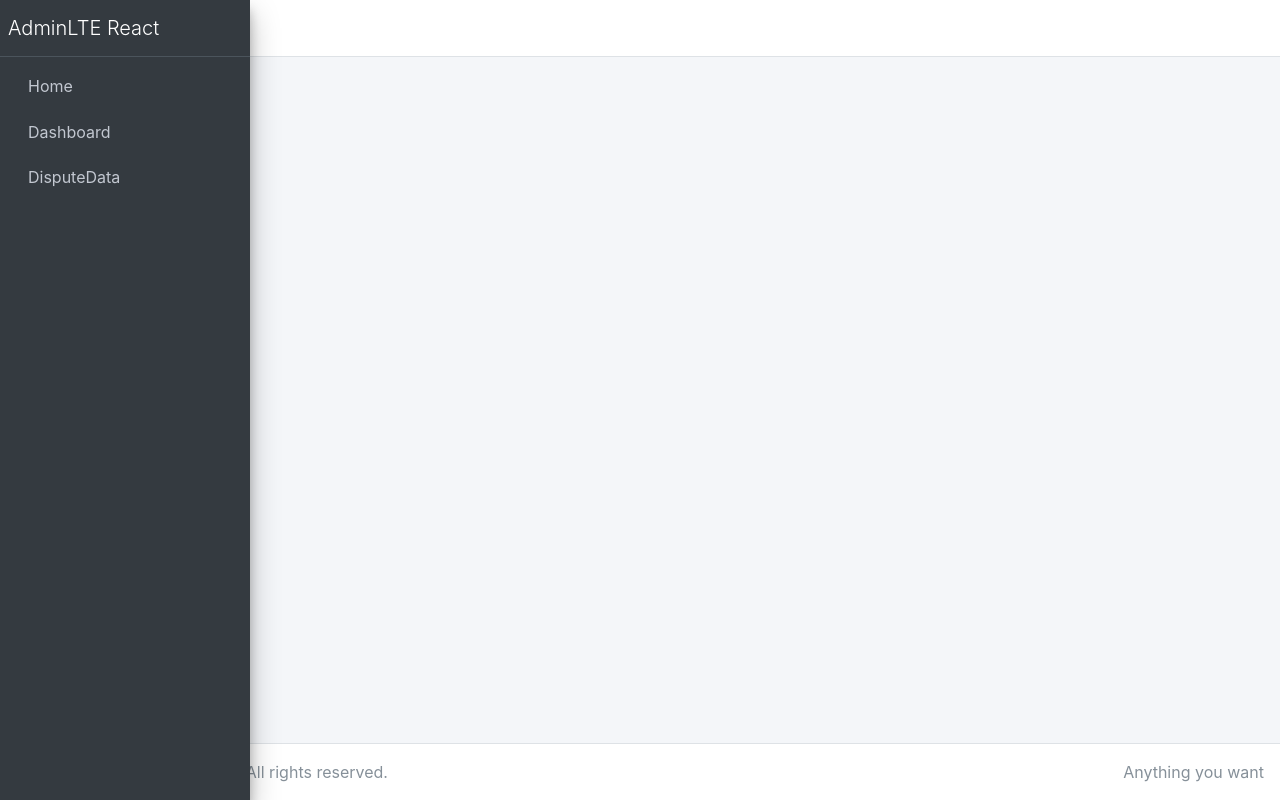
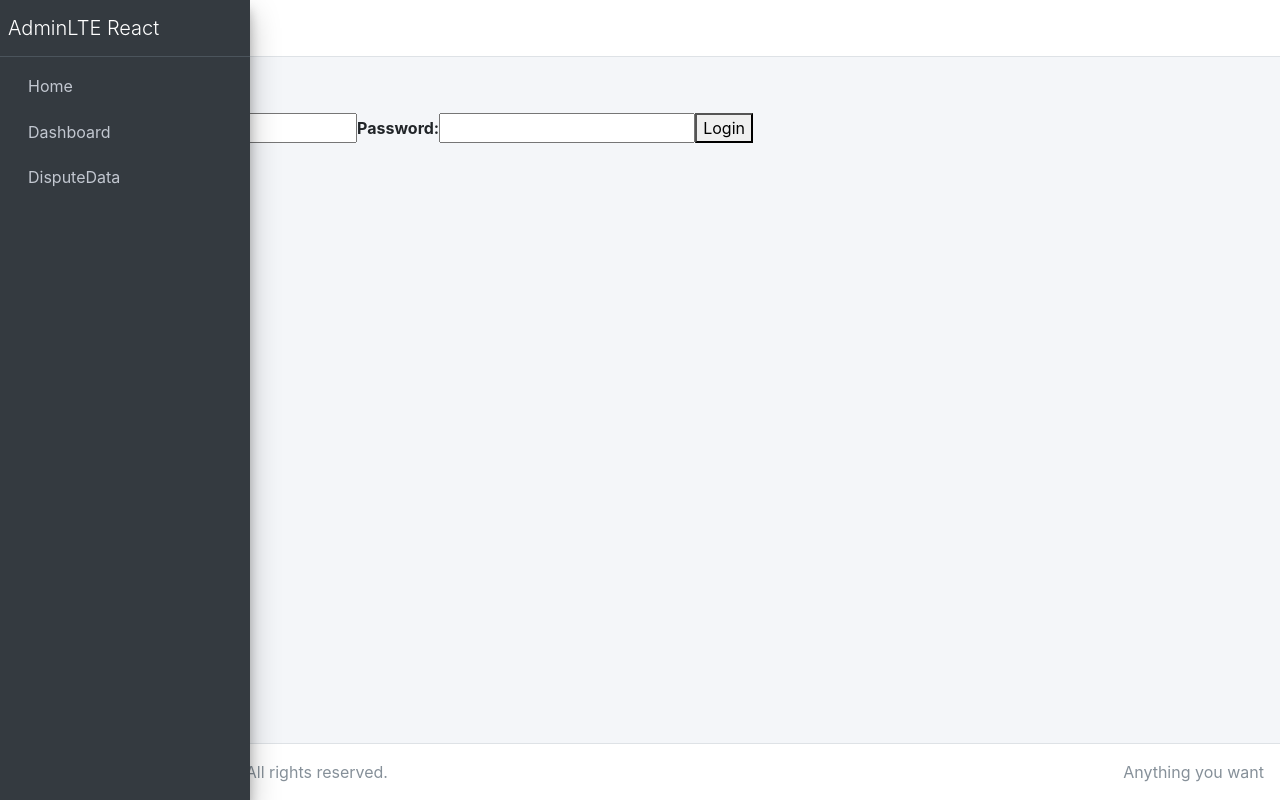
Before and after one commit to mngawert/dispute-adminlte, a React (Create React App) app: page /login in a window 1280 px wide. Built offline with nearby package versions, Linux system fonts and the light colour scheme.

Commit message:
Update API Call with JWT

```diff
--- a/src/App.js
+++ b/src/App.js
@@ -7,6 +7,9 @@ import Dashboard from "./pages/Dashboard";
 import Home from "./pages/Home";
 import DisputeData from "./components/DisputeData";
 import Sidebar from "./components/SideBar";
+import Login from "./pages/Login";
+import Test from "./pages/Test";
+import PrivateRoute from "./components/PrivateRoute";
 
 function App() {
   return (
@@ -25,7 +28,13 @@ function App() {
             <div className="container-fluid">
               <Routes>
                 <Route path="/" element={<Home />} />
-                <Route path="/dashboard" element={<Dashboard />} />
+                <Route path="/home" element={<Home />} />
+                <Route path="/test" element={<Test />} />
+                <Route path="/login" element={<Login />} />
+                <Route
+                  path="/dashboard"
+                  element={<PrivateRoute element={<Dashboard />} />}
+                />
                 <Route path="/disputedata" element={<DisputeData />} />
               </Routes>
             </div>
--- a/src/components/DisputeData.js
+++ b/src/components/DisputeData.js
@@ -1,12 +1,15 @@
 import React, { useState, useEffect } from "react";
 import axios from "axios";
+import config from "../config";
 
 const DisputeData = () => {
   const [disputes, setDisputes] = useState([]);
 
   useEffect(() => {
     axios
-      .get("http://10.1.66.25:8082/api/Dispute/GetDisputesByAccountNum?AccountNum=000604089357")
+      .get(
+        `${config.apiBaseUrl}/api/Dispute/GetDisputesByAccountNum?AccountNum=000604089357`
+      )
       .then((response) => {
         setDisputes(response.data);
       })
@@ -38,7 +41,7 @@ const DisputeData = () => {
                     <tbody>
                       {disputes.map((dispute, index) => (
                         <tr key={index}>
-                          <td>{(index+1)}</td>
+                          <td>{index + 1}</td>
                           <td>{dispute.accountNum}</td>
                           <td>{dispute.disputeSeq}</td>
                           <td>{dispute.billSeq}</td>
--- a/src/components/Navbar.js
+++ b/src/components/Navbar.js
@@ -1,12 +1,20 @@
 import React from "react";
 
 export default function Navbar() {
+
+
+  const handleLogout = () => {
+    localStorage.removeItem("authToken");
+    window.location.href = "/login"; // Redirect to login page
+  };
+
   return (
     <nav className="main-header navbar navbar-expand navbar-white navbar-light">
       <ul className="navbar-nav">
         <li className="nav-item">
           <a className="nav-link" data-widget="pushmenu" href="#" role="button">
             <i className="fas fa-bars"></i>
+            <button onClick={() => handleLogout()}>logout</button>
           </a>
         </li>
       </ul>
--- /dev/null
+++ b/src/components/PrivateRoute.js
@@ -0,0 +1,9 @@
+import React from "react";
+import { Navigate } from "react-router-dom";
+
+const PrivateRoute = ({ element }) => {
+  const isAuth = !!localStorage.getItem("authToken");
+  return isAuth ? element : <Navigate to="/login" />;
+};
+
+export default PrivateRoute;
--- /dev/null
+++ b/src/config.js
@@ -0,0 +1,7 @@
+// config.js
+const config = {
+  //apiBaseUrl: 'http://10.1.66.25:8082',
+  apiBaseUrl: "https://localhost:44351",
+};
+
+export default config;
--- a/src/pages/Dashboard.js
+++ b/src/pages/Dashboard.js
@@ -1,5 +1,27 @@
-import React from "react";
+import React, { useEffect, useState } from "react";
+import axios from "axios";
+import config from "../config";
 
 export default function Dashboard() {
-  return <div>Dashboard</div>;
+  const [data, setData] = useState([]);
+
+  useEffect(() => {
+    console.log("test ", config.apiBaseUrl);
+    axios
+      .get(`${config.apiBaseUrl}/api/User/GetProtectedData`, {
+        headers: {
+          Authorization: `Bearer ${localStorage.getItem("authToken")}`,
+        },
+      })
+      .then((response) => {
+        // Handle user data
+        console.log(response.data);
+        setData(response.data);
+      })
+      .catch((error) => {
+        console.error(error);
+      });
+  }, []);
+
+  return <div>Dashboard - {data} </div>;
 }
--- a/src/pages/Home.js
+++ b/src/pages/Home.js
@@ -1,6 +1,9 @@
 import React from "react";
+import config from "../config";
 
 export default function Home() {
+  console.log("TEST", config.apiBaseUrl);
+
   return (
     <div className="row">
       <div className="col-12">
--- /dev/null
+++ b/src/pages/Login.js
@@ -0,0 +1,51 @@
+import React, { useState } from "react";
+import axios from "axios";
+import config from "../config";
+
+const Login = () => {
+  const [username, setUsername] = useState("");
+  const [password, setPassword] = useState("");
+
+  const handleSubmit = async (event) => {
+    event.preventDefault();
+    // Handle login logic here
+    try {
+      const response = await axios.post(`${config.apiBaseUrl}/api/User/Login`, {
+        username,
+        password,
+      });
+      console.log(response.data);
+      localStorage.setItem("authToken", response.data.token);
+      window.location.href = "/home"; // Redirect to login page
+    } catch (error) {
+      console.error("There was an error!", error);
+    }
+  };
+
+  return (
+    <div>
+      <h1>Login</h1>
+      <form onSubmit={handleSubmit}>
+        <label>
+          Username:
+          <input
+            type="text"
+            value={username}
+            onChange={(e) => setUsername(e.target.value)}
+          />
+        </label>
+        <label>
+          Password:
+          <input
+            type="password"
+            value={password}
+            onChange={(e) => setPassword(e.target.value)}
+          />
+        </label>
+        <button type="submit">Login</button>
+      </form>
+    </div>
+  );
+};
+
+export default Login;
--- /dev/null
+++ b/src/pages/Test.js
@@ -0,0 +1,5 @@
+import React from "react";
+
+export default function Test() {
+  return <div>Test</div>;
+}
```
